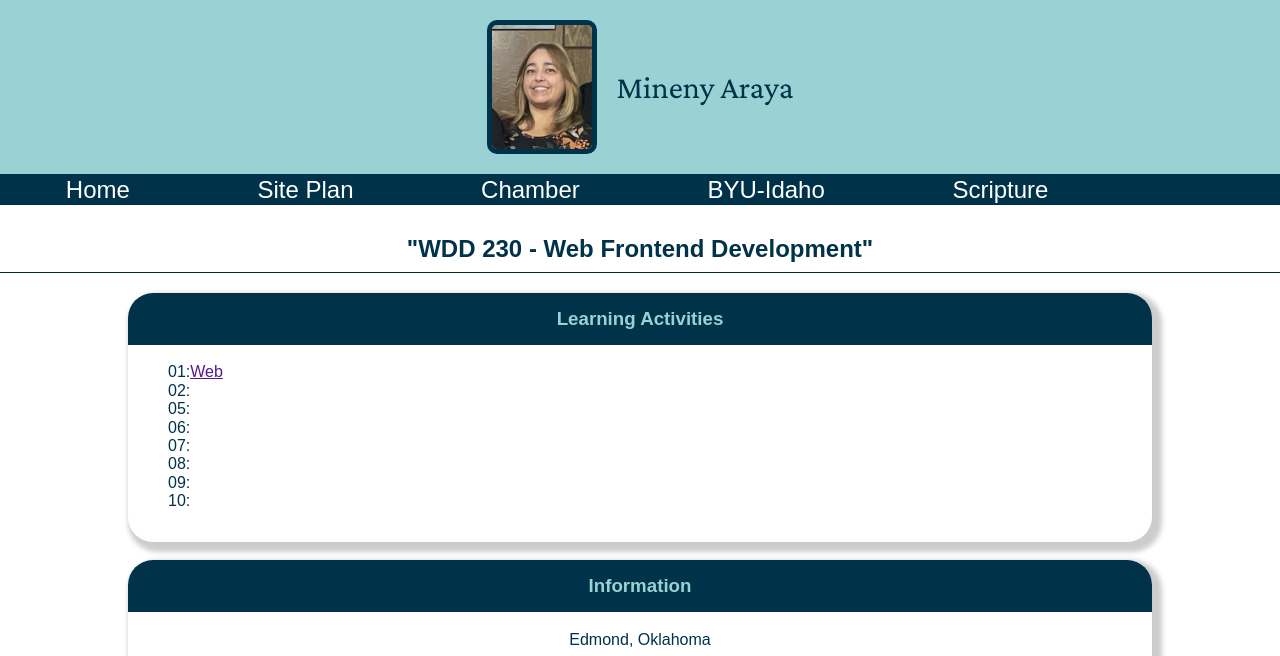
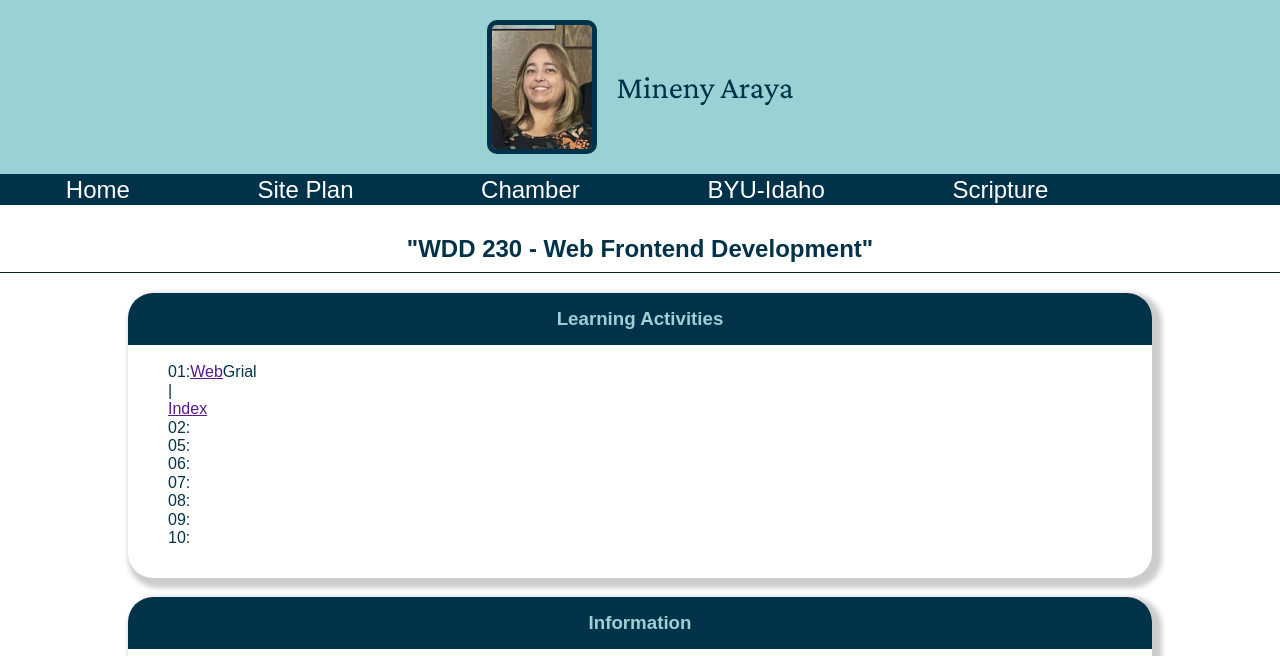
Before and after one commit to minenyaraya/awdd230dd, a plain HTML site: page index.html in a window 1280 px wide. Shown: the top 656 px of the page. Drawn offline with nearby package versions, Linux system fonts and the light colour scheme; files whose address does not match are found by name.

Commit message:
index.html

```diff
--- a/index.html
+++ b/index.html
@@ -34,7 +34,7 @@
             <section class="card">
                 <h3>Learning Activities</h3>
                 <ul class="navigation">
-                    <li> 01:<a href="">Web</a></li>
+                    <li> 01:<a href="">Web</a>Grial</li> | <a href="">Index</a>
                     <li> 02:<a href=""></a>
                     <li> 05:<a href=""></a>
                     <li> 06:<a href=""></a>
```
